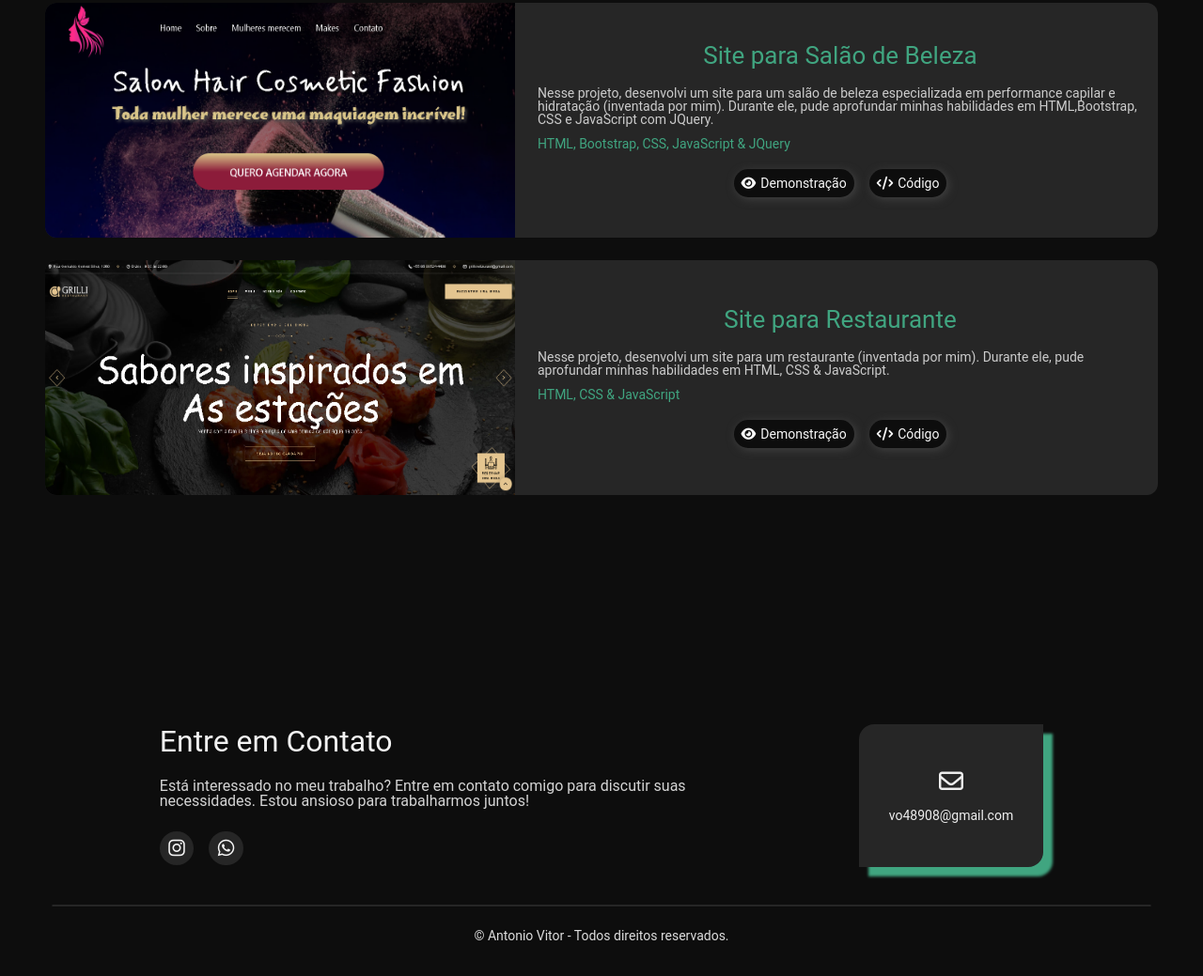
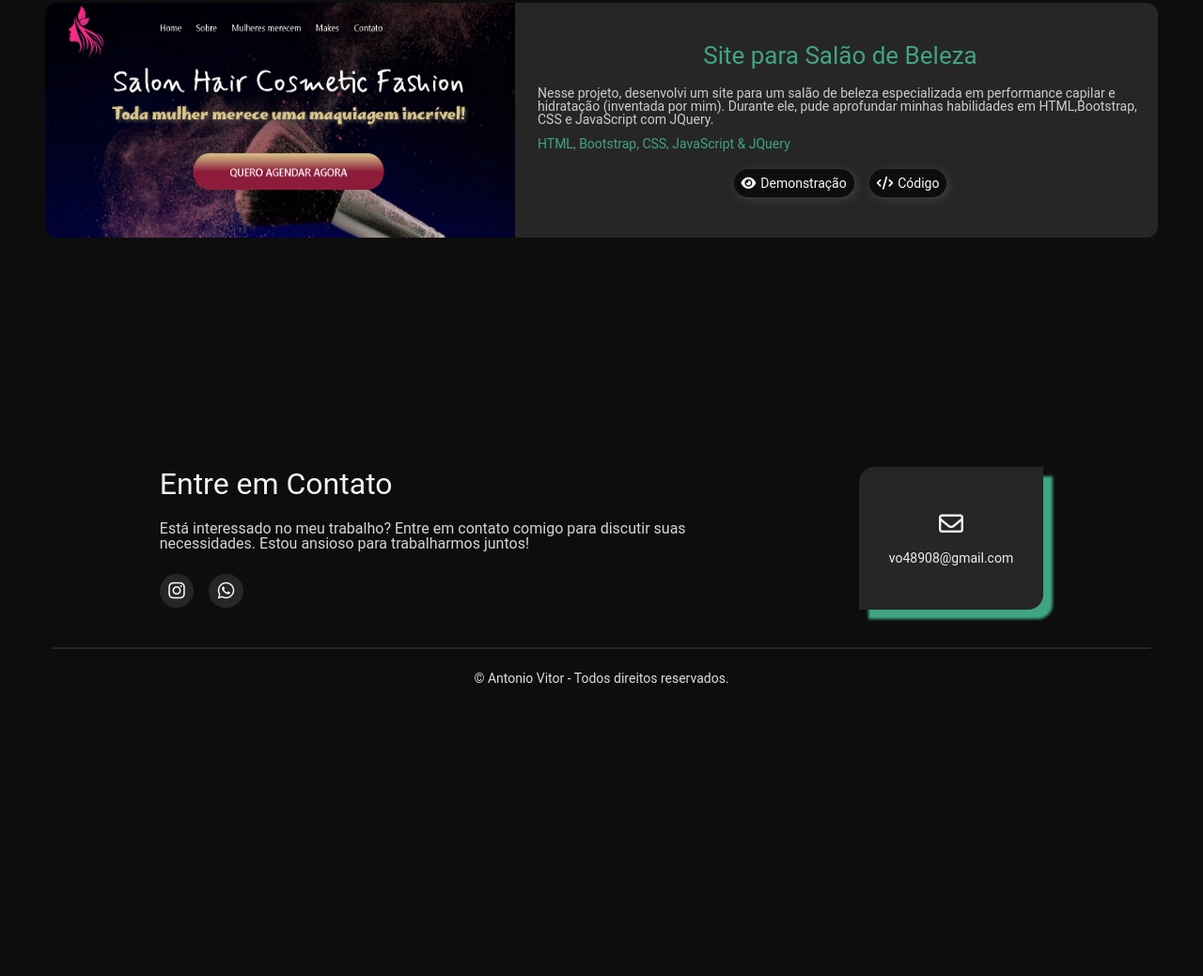
Before and after one commit to Antonio-Vitor-Oliveira-Da-Silva/Portfolio-Profissional, a plain HTML site: page projects.html in a window 1280 px wide. Shown: the part 979-2018 px from the top of the page at 94% size. After the commit the page ends 1792 px from the top, so only its background shows below. Drawn offline with nearby package versions, Linux system fonts and the light colour scheme.

Commit message:
Update projects.html

```diff
--- a/projects.html
+++ b/projects.html
@@ -205,35 +205,6 @@
                     </div>
                 </div>
             </div>
-
-            <div class="project-area">
-                <div class="left-side">
-                    <img src="./assets/Grilli Restaurant Website.png" alt="sejafit-img">
-                </div>
-
-                <div class="right-side">
-                    <h1>Site para Restaurante</h1>
-
-                    <div class="description">
-                        <p>Nesse projeto, desenvolvi um site para um restaurante
-                            (inventada por mim). Durante ele, pude aprofundar minhas
-                            habilidades em HTML, CSS & JavaScript.
-                        </p>
-                        <span>HTML, CSS & JavaScript</span>
-                    </div>
-
-                    <div class="buttons">
-                        <a href="https://grilli-restaurant-website-zeta.vercel.app" target="_blank" rel="noopener noreferer">
-                            <i class="fa-solid fa-eye"></i>
-                            <h2>Demonstração</h2>
-                        </a>
-                        <a href="https://github.com/Antonio-Vitor-Oliveira-Da-Silva/Grilli-Restaurant-Website" target="_blank" rel="noopener noreferer">
-                            <i class="fa-solid fa-code"></i>
-                            <h2>Código</h2>
-                        </a>
-                    </div>
-                </div>
-            </div>
         </div>
     </section>
 
```
